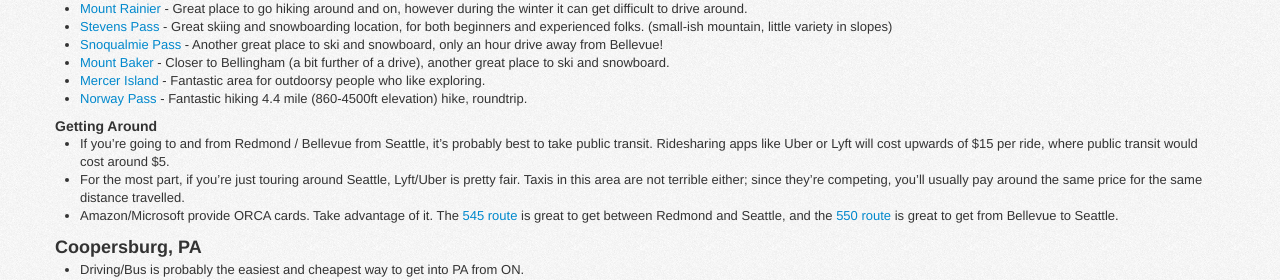
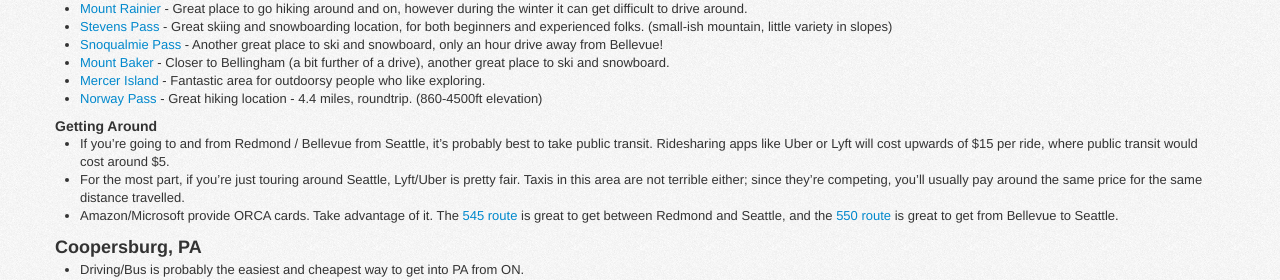
Before and after one commit to sholiday/Unofficial-Waterloo-USA-Intern-Guide, a Jekyll site: the page built from index.markdown, in a window 1280 px wide and 900 px high, scrolled down 16723 px. Shown: the part 169-449 px from the top of the window. Built offline with Jekyll 4.4.1, drawn with Linux system fonts in a browser that asks for light colours; nearby versions of some CDN libraries.

Commit message:
Better explanation of Norway Pass
Redundant sentences are redundant.

```diff
--- a/index.markdown
+++ b/index.markdown
@@ -1425,7 +1425,7 @@ The main places are really only the Space Needle and Pike Place Market. More wil
 * [Snoqualmie Pass](http://www.summitatsnoqualmie.com/) - Another great place to ski and snowboard, only an hour drive away from Bellevue!
 * [Mount Baker](http://www.mtbaker.us/) - Closer to Bellingham (a bit further of a drive), another great place to ski and snowboard.
 * [Mercer Island](https://www.mercergov.org/) - Fantastic area for outdoorsy people who like exploring.
-* [Norway Pass](http://www.wta.org/go-hiking/hikes/norway-pass) - Fantastic hiking 4.4 mile (860-4500ft elevation) hike, roundtrip.
+* [Norway Pass](http://www.wta.org/go-hiking/hikes/norway-pass) - Great hiking location - 4.4 miles, roundtrip. (860-4500ft elevation)
 
 #### Getting Around
 * If you're going to and from Redmond / Bellevue from Seattle, it's probably best to take public transit. Ridesharing apps like Uber or Lyft will cost upwards of $15 per ride, where public transit would cost around $5.
```
